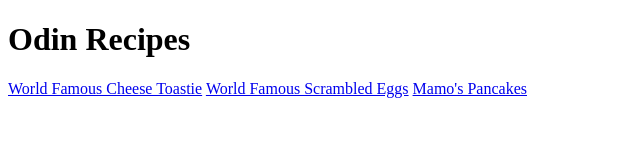
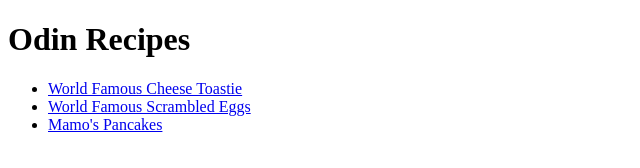
Before and after one commit to hugo1u1vicente/odin-recipes, a plain HTML site: page index.html in a window 1280 px wide. Shown: the whole page, without its empty margins (0-640 px from the left). Drawn offline with Linux system fonts and the light colour scheme.

Commit message:
Configured recipe links into a list
Links now aren't on the same line.

```diff
--- a/index.html
+++ b/index.html
@@ -7,8 +7,10 @@
 </head>
 <body>
     <h1>Odin Recipes</h1>
-    <a href="./recipes/toastie.html">World Famous Cheese Toastie</a>
-    <a href="./recipes/eggs.html">World Famous Scrambled Eggs</a>
-    <a href="./recipes/pancake.html">Mamo's Pancakes</a>
+    <ul>
+        <li><a href="./recipes/toastie.html">World Famous Cheese Toastie</a></li>
+        <li><a href="./recipes/eggs.html">World Famous Scrambled Eggs</a></li>
+        <li><a href="./recipes/pancake.html">Mamo's Pancakes</a></li>
+    </ul>
 </body>
 </html>
```
